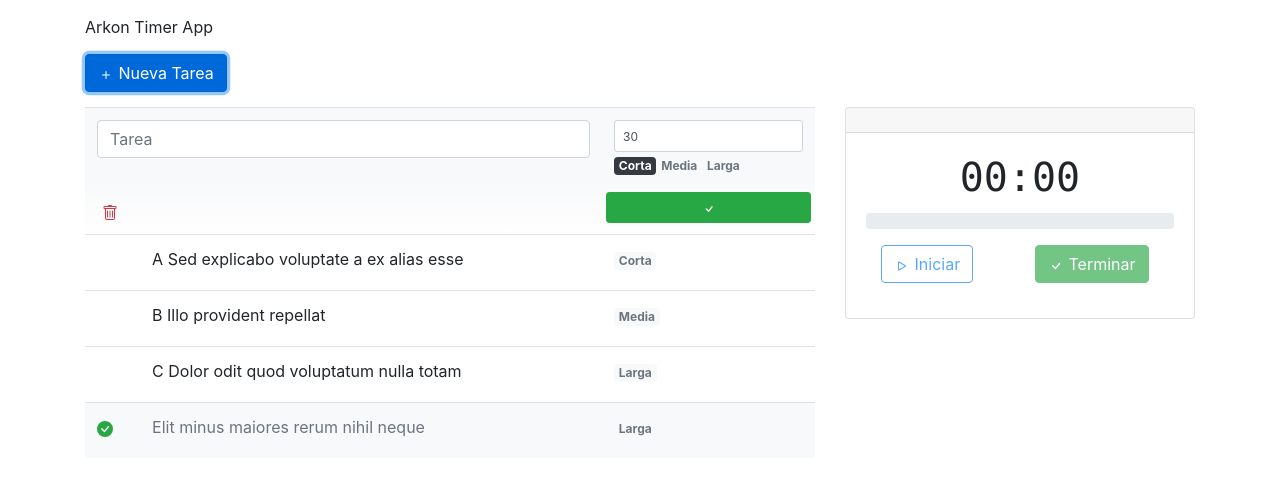
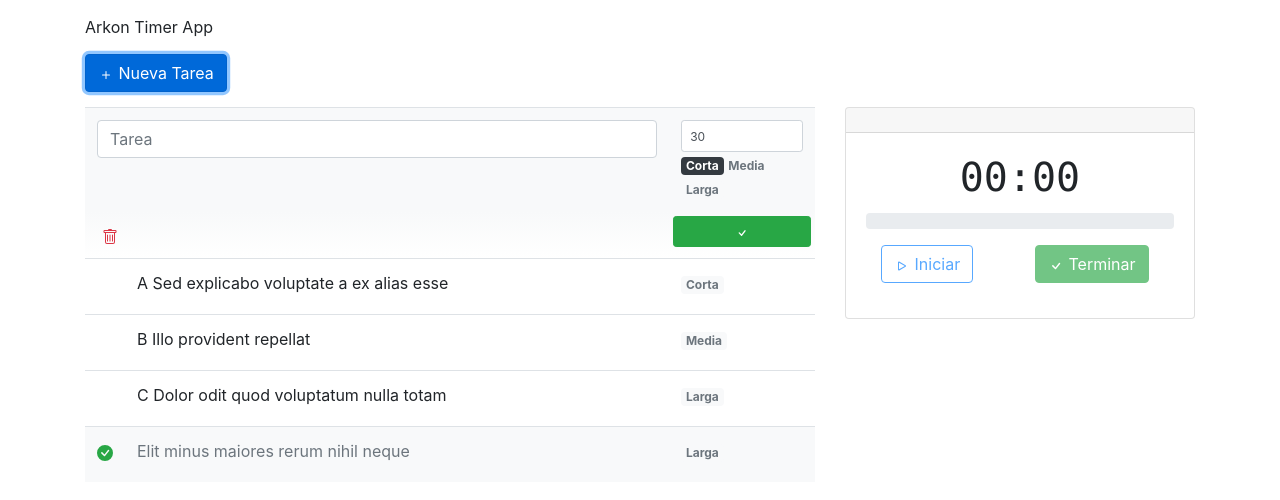
Before and after one commit to jmmendivil/taskmanager, a React (Create React App) app: page / in a window 1280 px wide. Both pictures are taken after a click on the button "Nueva Tarea". Shown: the top 500 px of the page. Built offline with nearby package versions, Linux system fonts and the light colour scheme.

Commit message:
feature(dnd): add drag and drop to tasks list

```diff
--- a/src/App.css
+++ b/src/App.css
@@ -11,6 +11,10 @@
   justify-content: center;
   font-size: calc(10px + 2vmin);
   color: white;
+}
+
+.task-item {
+  background-color: var(--white);
 }
 
 .disabled.task-item {
@@ -58,6 +62,18 @@
   border-top: none !important;
 }
 
+.is-dragging td {
+  border-bottom: 1px solid;
+  border-color: var(--primary) !important;
+  background-color: #e3f0ff;
+}
+.is-dragging td:first-of-type {
+  border-left: 1px solid var(--primary) !important;
+}
+.is-dragging td:last-of-type {
+  border-right: 1px solid var(--primary) !important;
+}
+
 .form-control-xs {
   /* height: calc(1.5em + .5rem + 2px); */
   padding: .25rem .5rem !important;
--- a/src/App.js
+++ b/src/App.js
@@ -1,4 +1,5 @@
 import React from 'react'
+import { DragDropContext, Droppable } from 'react-beautiful-dnd'
 import { Container, Row, Col, Button, Table } from 'react-bootstrap'
 import { Plus } from 'react-bootstrap-icons'
 import ItemTask from './components/ItemTask/ItemTask'
@@ -12,6 +13,7 @@ import getDiffs from './utils/getDiffs'
 import _tasks from './models/tasks.seed'
 
 function App () {
+  // -- Tasks
   const { tasks, firstTask, createTask, updateTask, deleteTask, setTasks } = useTasks(
     _tasks,
     () => ({ ...TASK_MODEL, created: Date.now() })
@@ -42,6 +44,7 @@ function App () {
     setTasks(newTasks)
   }
 
+  // -- Chronometer
   const { status, progress, startChronometer, stopChronometer, resetLabels } = useChronometer()
 
   const handleChronoStart = () => {
@@ -69,6 +72,23 @@ function App () {
     isChronoDisabled = true // no firstTask, disable chronometer
   }
 
+  // --- DnD
+  const handleDragEnd = result => {
+    const { source, destination } = result
+
+    if (!destination) return
+    if (
+      destination.index === source.index &&
+      destination.droppableId === source.droppableId
+    ) return
+
+    const newTasks = [...tasks]
+    newTasks.splice(source.index, 1)
+    newTasks.splice(destination.index, 0, tasks[source.index])
+    setTasks(newTasks)
+    resetLabels()
+  }
+
   const hasTasks = (tasks.length > 0)
   const isChronoRunning = (status === 'started')
 
@@ -88,8 +108,14 @@ function App () {
 
       <Row>
         <Col md={8}>
-          <Table>
-            <tbody>
+          <DragDropContext onDragEnd={handleDragEnd}>
+            <Table className='table--dnd'>
+              <Droppable droppableId='9999'>
+                {provided => (
+                  <tbody
+                    ref={provided.innerRef}
+                    {...provided.droppableProps}
+                  >
                     {(hasTasks) && tasks.map((task, i) => (
                       <ItemTask
                         key={task.created}
@@ -100,8 +126,12 @@ function App () {
                         task={task}
                       />
                     ))}
+                    {provided.placeholder}
                   </tbody>
+                )}
+              </Droppable>
             </Table>
+          </DragDropContext>
         </Col>
         <Col md={4}>
           {(hasTasks) && (
--- a/src/components/ItemTask/ItemTask.js
+++ b/src/components/ItemTask/ItemTask.js
@@ -1,9 +1,20 @@
 import React, { useState, useEffect } from 'react'
+import { Draggable } from 'react-beautiful-dnd'
 import { Button, Badge } from 'react-bootstrap'
 import { Trash, Check, Pencil, CheckCircleFill } from 'react-bootstrap-icons'
 import { DURATION, DURATION_LABELS } from '../../config'
 
-export default function ItemTask ({ task, onUpdate, onDelete, disabled }) {
+const TD_WIDTH = {
+  fivepercent: { width: '5%' },
+  tenpercent: { width: '10%' },
+  fifteenpercent: { width: '15%' },
+  onequarter: { width: '25%' },
+  half: { width: '50%' },
+  threequarters: { width: '75%' },
+  full: { width: '100%' }
+}
+
+export default function ItemTask ({ task, index, onUpdate, onDelete, disabled }) {
   const [editing, setEdit] = useState(false)
   const [_title, setTitle] = useState(task.title)
   const [_duration, setDuration] = useState(task.duration)
@@ -52,12 +63,22 @@ export default function ItemTask ({ task, onUpdate, onDelete, disabled }) {
 
   const disabledClass = (disabled || task.done) ? 'disabled' : ''
 
-  // can edit if it is disabled (chronometer running)
+  const getItemClass = (isDragging) => {
+    return (isDragging) ? 'is-dragging' : ''
+  }
+
+  const getItemStyle = (isDragging, _styles) => {
+    return (isDragging)
+      ? { ..._styles, display: 'table' }
+      : _styles
+  }
+
+  // can't edit if it is disabled (chronometer running)
   if (editing && !disabled) {
     return (
       <>
         <tr className='task-item is-editing'>
-          <td colSpan={2}>
+          <td colSpan={2} style={TD_WIDTH.threequarters}>
             <input
               type='text'
               value={_title}
@@ -66,7 +87,7 @@ export default function ItemTask ({ task, onUpdate, onDelete, disabled }) {
               placeholder='Tarea'
             />
           </td>
-          <td colSpan={2}>
+          <td colSpan={2} style={TD_WIDTH.onequarter}>
             <input
               type='number'
               min={1}
@@ -82,25 +103,44 @@ export default function ItemTask ({ task, onUpdate, onDelete, disabled }) {
           </td>
         </tr>
         <tr className='tr--controls'>
-          <td colSpan={2} className='td--delete'>
+          <td colSpan={2} className='td--delete' style={TD_WIDTH.threequarters}>
             <Button onClick={handleDeleteClick} variant='link'><Trash color='#dc3545' /></Button>
           </td>
-          <td colSpan={2}>
+          <td colSpan={2} style={TD_WIDTH.onequarter}>
             <Button variant='success' size='sm' onClick={handleSaveClick} block><Check /></Button>
           </td>
         </tr>
       </>
     )
-  } else {
-    return (
-      <tr className={disabledClass + ' task-item'}>
-        <td>{(task.done) && <CheckCircleFill className='text-success' />}</td>
-        <td>{_title}</td>
-        <td><DurationBadge /></td>
-        <td className='td--actions'>
-          <Button variant='outline-secondary' size='sm' onClick={handleEditClick} className='button--action'><Pencil /></Button>
-        </td>
-      </tr>
-    )
   }
+  return (
+    <Draggable
+      draggableId={task.created + 'zzz'}
+      index={index}
+      isDragDisabled={task.done || disabled}
+    >
+      {(provided, snapshot) => (
+        <tr
+          className={disabledClass + ' task-item ' + getItemClass(snapshot.isDragging)}
+          ref={provided.innerRef}
+          {...provided.draggableProps}
+          {...provided.dragHandleProps}
+          style={getItemStyle(snapshot.isDragging, provided.draggableProps.style)}
+        >
+          <td style={TD_WIDTH.fivepercent}>
+            {(task.done) && <CheckCircleFill className='text-success' />}
+          </td>
+          <td style={TD_WIDTH.threequarters}>
+            {_title}
+          </td>
+          <td style={TD_WIDTH.tenpercent}>
+            <DurationBadge />
+          </td>
+          <td className='td--actions' style={TD_WIDTH.tenpercent}>
+            <Button variant='outline-secondary' size='sm' onClick={handleEditClick} className='button--action'><Pencil /></Button>
+          </td>
+        </tr>
+      )}
+    </Draggable>
+  )
 }
```
Lines whose indentation alone changed are shown as unchanged.
